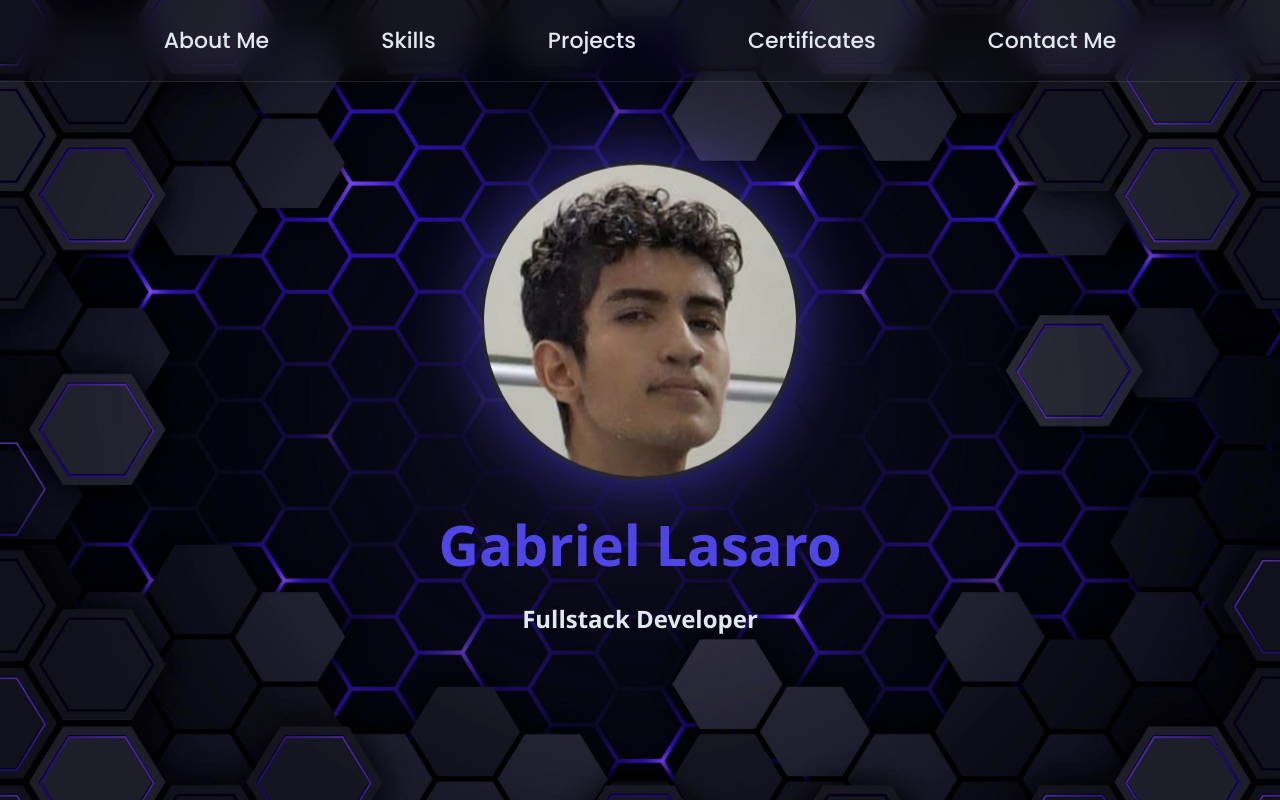
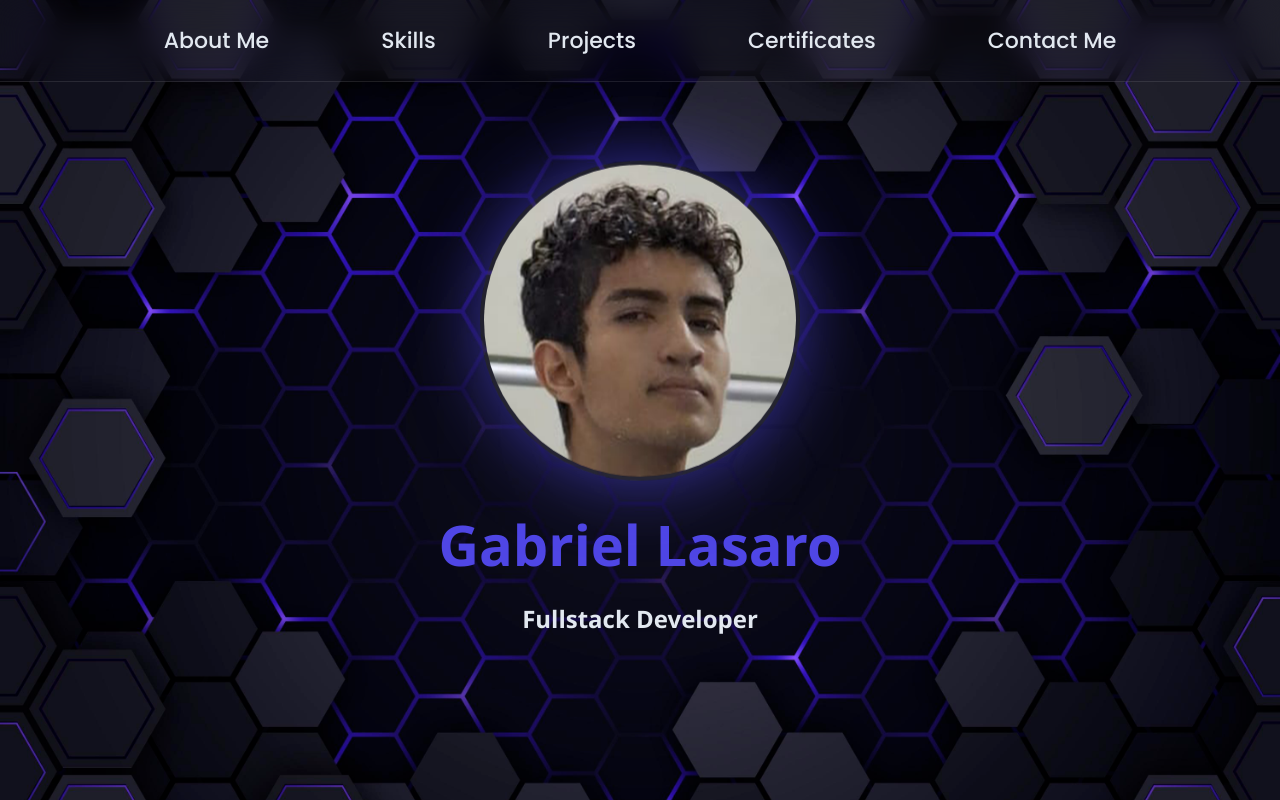
Before and after one commit to Sashxjssx/Portfolio, a plain HTML site: page index.html in a window 1280 px wide. Shown: the top 800 px of the page. Drawn offline with nearby package versions, Linux system fonts and the light colour scheme.

Commit message:
TEST - Formato diferente de exibição

```diff
--- a/src/front/styles.css
+++ b/src/front/styles.css
@@ -23,8 +23,8 @@ html {
 body {
     background-image: url('../../documents/assets/sitebackground.jpg');
     background-size: 100%;
-    background-repeat: no-repeat cover;
-    background-attachment: fixed;
+    background-repeat: repeat;
+    background-attachment: fixed cover;
     color: var(--light);
 }
 
```
